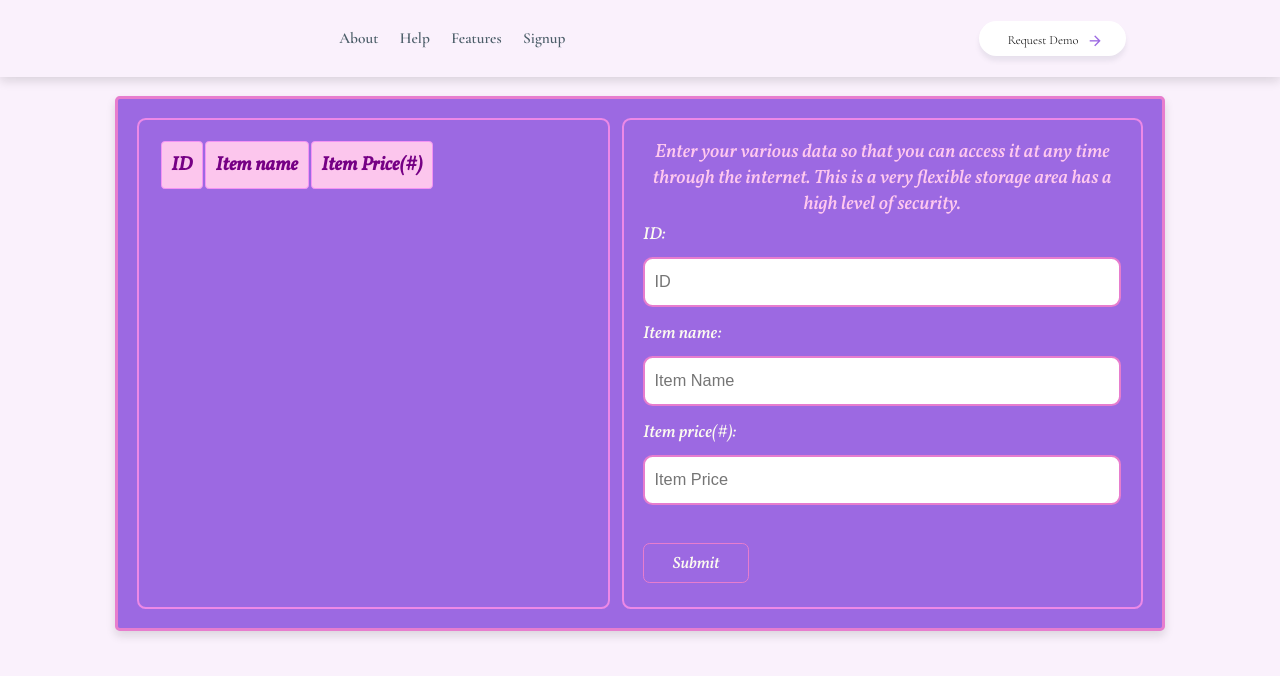
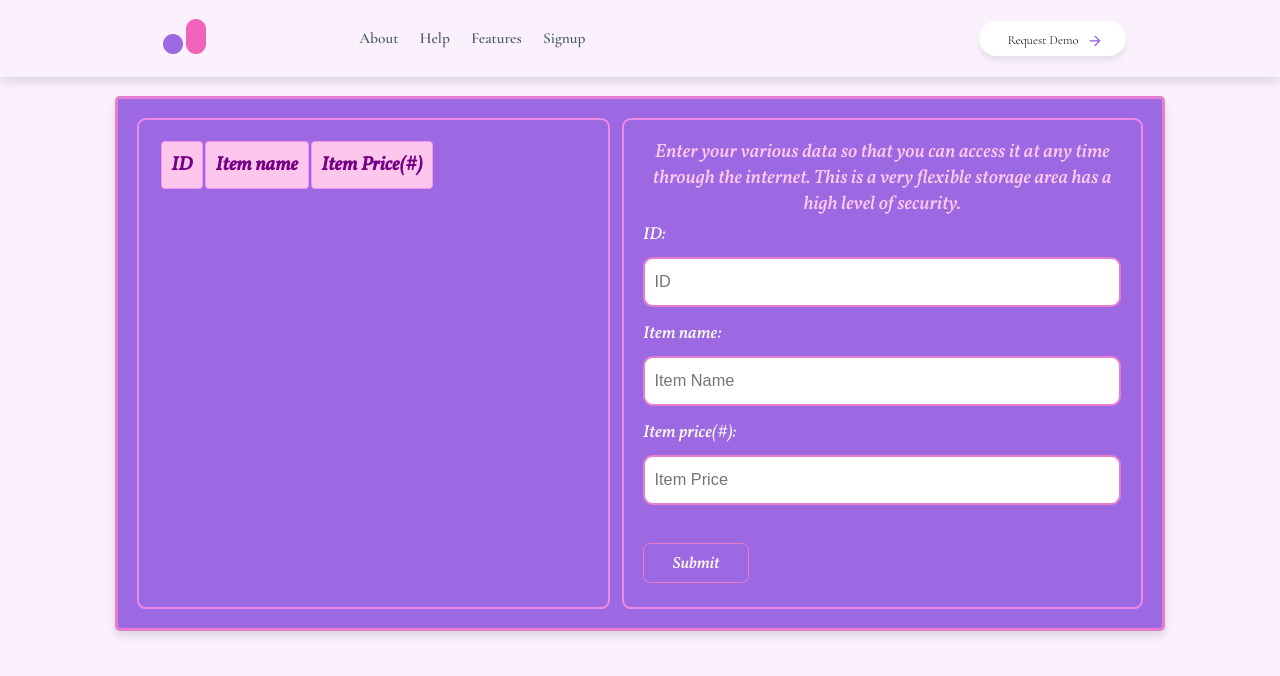
Before and after one commit to DEVOPEOLUWA/demo-storage-, a plain HTML site: page index.html in a window 1280 px wide. Drawn offline with nearby package versions, Linux system fonts and the light colour scheme.

Commit message:
Update index.html

```diff
--- a/index.html
+++ b/index.html
@@ -18,8 +18,8 @@
 <body>
  <header class="header">
   <a href="https://main--tiny-chaja-bf55e6.netlify.app/" class="logo">
-   <img src="./Images/Rectangle 32.png" class="img-1" alt="">
-   <img src="./Images/Rectangle 33.png" alt="">
+   <img src="./Rectangle 32.png" class="img-1" alt="">
+   <img src="./Rectangle 33.png" alt="">
   </a>
   <nav class="navbar">
 
```
